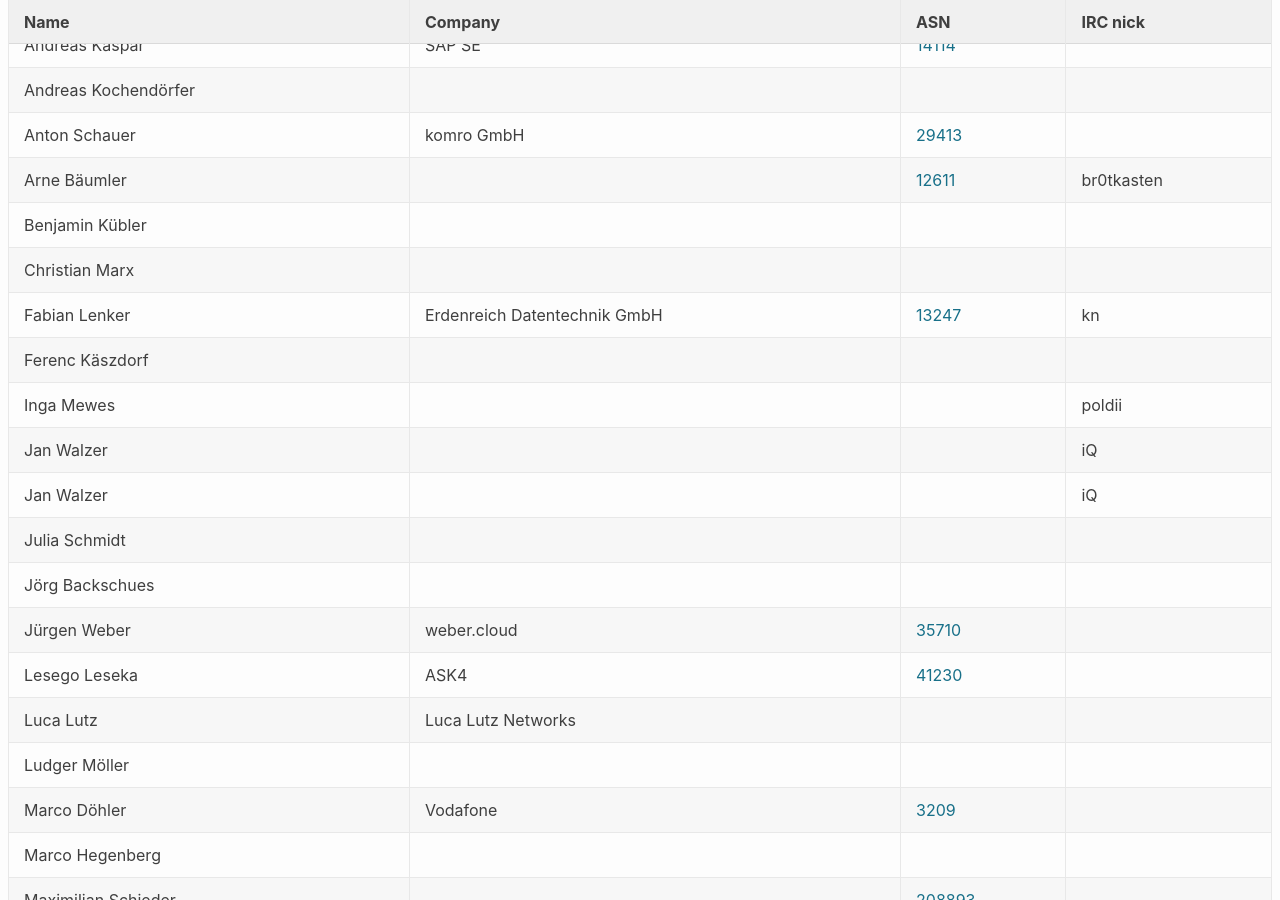
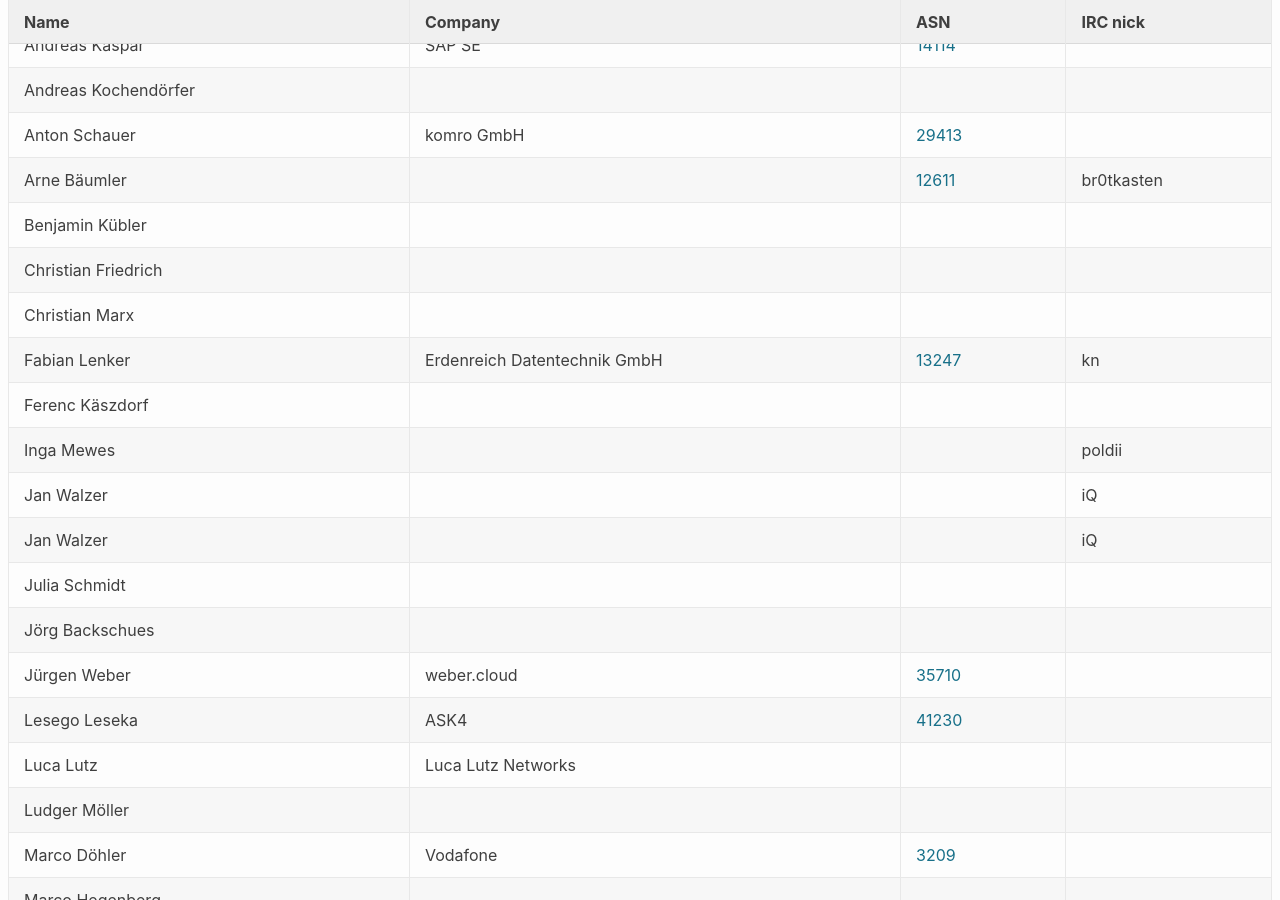
Before and after one commit to denog/pretix-attendeelist, a Jekyll site: the page built from denog15/index.md, in a window 1280 px wide and 900 px high, scrolled down 13749 px. Built offline with Jekyll 4.4.1, drawn with Linux system fonts in a browser that asks for light colours.

Commit message:
Latest data: Tue Oct 17 15:48:07 UTC 2023

```diff
--- a/_data/attendees_denog15_online.json
+++ b/_data/attendees_denog15_online.json
@@ -37,6 +37,12 @@
   },
   {
     "name": "Benjamin Kübler",
+    "company": null,
+    "irc": null,
+    "asn": null
+  },
+  {
+    "name": "Christian Friedrich",
     "company": null,
     "irc": null,
     "asn": null
```
